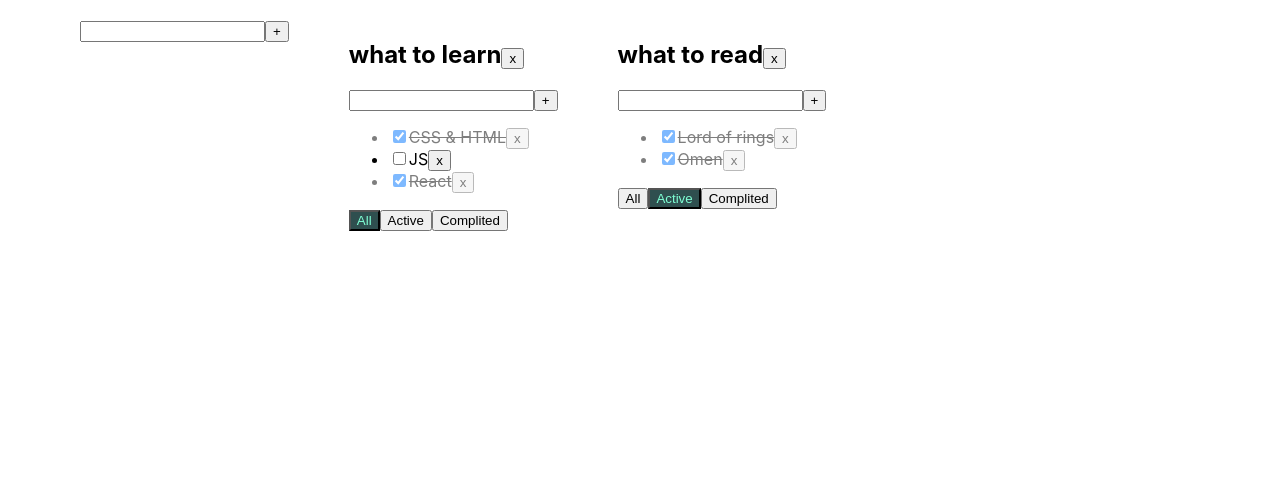
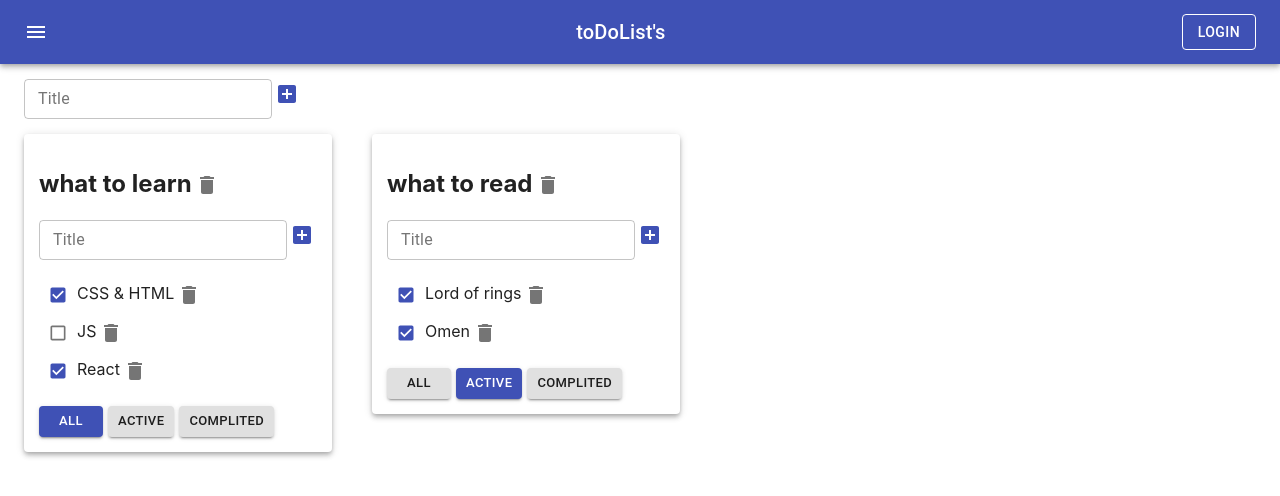
Before and after one commit to Mayariff/my-to-do, a React (Create React App) app: page / in a window 1280 px wide. Shown: the top 496 px of the page. Built offline with nearby package versions, Linux system fonts and the light colour scheme.

Commit message:
add Material-UI

```diff
--- a/package.json
+++ b/package.json
@@ -4,6 +4,8 @@
   "private": true,
   "homepage": "https://Mayariff.github.io/my-to-do",
   "dependencies": {
+    "@material-ui/core": "^4.12.3",
+    "@material-ui/icons": "^4.11.2",
     "@testing-library/jest-dom": "^5.11.4",
     "@testing-library/react": "^11.1.0",
     "@testing-library/user-event": "^12.1.10",
--- a/src/AddItemForm.tsx
+++ b/src/AddItemForm.tsx
@@ -1,4 +1,6 @@
 import React, {ChangeEvent, KeyboardEvent, useState} from 'react';
+import {IconButton, TextField} from "@material-ui/core";
+import { AddBox} from "@material-ui/icons";
 
 type AddItemFormPropsType ={
     addItem: (title: string) => void
@@ -7,32 +9,41 @@
 export  function AddItemForm( props:AddItemFormPropsType){
 
     const [title, setTitle] = useState<string>('')
-    const [error, setError] = useState<string>("")
+    const [error, setError] = useState<boolean>(false)
 
     function onChangeAddTaskHandler(e: ChangeEvent<HTMLInputElement>) {
-        setTitle(e.currentTarget.value)}
+
+        setTitle(e.currentTarget.value)
+        setError(false);}
     function addItem(){
         let trimedTitle = title.trim();
         if (trimedTitle) {
             props.addItem(trimedTitle);
             setTitle('');
         } else {
-            setError("Error! Where is task?");
+           setError(true);
         }
     }
     function onKeyPressHandler(e: KeyboardEvent<HTMLInputElement>) {
-        setError("");
         if (e.key === 'Enter') {
             addItem()
         }
     }
 
     return (<div>
-        <input value={title}
-               onChange={onChangeAddTaskHandler}
-               onKeyPress={onKeyPressHandler}
-               className={error ? "error" : ""}/>
-        <button onClick={addItem}>+</button>
+        <TextField
+            value={title}
+            onChange={onChangeAddTaskHandler}
+            onKeyPress={onKeyPressHandler}
+        variant={"outlined"}
+        size={"small"}
+        label={"Title"}
+        error={error}
+        helperText={error && "Error! Where is text? "}/>
+        <IconButton size={"small"} onClick={addItem} color={"primary"}>
+            <AddBox />
+        </IconButton>
+
         {error && <div className="errorMessage">{error}</div>}
     </div>)
 }
--- a/src/App.css
+++ b/src/App.css
@@ -1,3 +1,4 @@
+/*
 .App {
  padding: 20px;
   display: flex;
@@ -22,4 +23,4 @@
 .isDone {
     opacity: 0.5;
     text-decoration: line-through;
-}
+}*/
--- a/src/App.tsx
+++ b/src/App.tsx
@@ -3,6 +3,8 @@
 import {TaskType, Todolist} from "./Todolist";
 import {v1} from "uuid";
 import {AddItemForm} from "./AddItemForm";
+import {AppBar, Button, Container, Grid, IconButton, Paper, Toolbar, Typography} from "@material-ui/core";
+import {Menu} from "@material-ui/icons";
 
 export type filterType = "All"|"Active"|'Complited'
 type TodolistType ={
@@ -100,8 +102,9 @@
     }
     // рисуем компоненту (просто вынесена для читабельности)
     const todolistComponents = todoList.map(tl=> {
-            return (<Todolist id={tl.id}
-                              key={tl.id}
+            return (<Grid item key={tl.id}>
+                <Paper style={{padding: "15px"}} elevation={4}>
+                <Todolist id={tl.id}
                               title={tl.title}
                               tasks={getTasksForRender(tl)}
                               removeTask={removeTask}
@@ -111,14 +114,34 @@
                               filter={tl.filter}
                               removeTodoList={removeTodoList}
                               changeTaskTitle ={changeTaskTitle}
-                              changeTodolistTitle={changeTodolistTitle}
-            />)
+                              changeTodolistTitle={changeTodolistTitle}/>
+                </Paper>
+            </Grid>)
         })
 
   return (
       <div className={'App'}>
-          <AddItemForm addItem={addTodolist}/>
-          {todolistComponents}
+          <AppBar position="static">
+              <Toolbar style={{justifyContent: "space-between"}}>
+                  <IconButton edge="start" color="inherit" aria-label="menu">
+                      <Menu />
+                  </IconButton>
+                  <Typography variant="h6" >
+                      toDoList's
+                  </Typography>
+                  <Button color="inherit"
+                   variant={"outlined"}>Login</Button>
+              </Toolbar>
+          </AppBar>
+          <Container fixed>
+              <Grid container
+              style={{padding: "15px 0"}}>
+                  <AddItemForm addItem={addTodolist}/>
+              </Grid>
+              <Grid container spacing={5}>
+                  {todolistComponents}
+              </Grid>
+          </Container>
       </div>
   );
 }
--- a/src/EditableSpan.tsx
+++ b/src/EditableSpan.tsx
@@ -1,4 +1,5 @@
 import React, {ChangeEvent, KeyboardEvent, useState} from 'react';
+import {TextField} from "@material-ui/core";
 
 type EditableSpanPropsType={
     title: string
@@ -8,7 +9,9 @@
 export const EditableSpan=(props:EditableSpanPropsType)=>{
     const [title, setTitle] = useState<string>(props.title)
     const [editMode, setEditMode]= useState<boolean>(false)
+
     const changeTitle= (e:ChangeEvent<HTMLInputElement>)=> setTitle(e.currentTarget.value)
+
 
     const onEditMode =()=>setEditMode(true)
     const offEditMode =()=>{
@@ -21,11 +24,13 @@
     }
 
     return (
-        editMode ? <input value={title}
-                          onChange={changeTitle}
-                          onBlur={offEditMode}
-                          autoFocus={true}
-                          onKeyPress={onKeyPressHandler}
-        />: <span onDoubleClick={onEditMode}>{props.title}</span>
+        editMode ? <TextField
+                variant="standard"
+                value={title}
+                onChange={changeTitle}
+                onBlur={offEditMode}
+                autoFocus={true}
+                onKeyPress={onKeyPressHandler}/>
+         : <span onDoubleClick={onEditMode}>{props.title}</span>
     );
 };
--- a/src/Todolist.tsx
+++ b/src/Todolist.tsx
@@ -2,6 +2,8 @@
 import {filterType} from "./App";
 import {AddItemForm} from "./AddItemForm";
 import {EditableSpan} from "./EditableSpan";
+import {Button, Card, CardContent, Checkbox, IconButton} from "@material-ui/core";
+import {Delete} from "@material-ui/icons";
 
 export type TaskType = {
     id: string
@@ -13,63 +15,81 @@
     id: string
     title: string
     tasks: Array<TaskType>
-    removeTask: (id: string,todolistID: string) => void
-    changeFilter: (value: filterType,todolistID: string) => void
-    addTasks: (value: string,todolistID: string) => void
+    removeTask: (id: string, todolistID: string) => void
+    changeFilter: (value: filterType, todolistID: string) => void
+    addTasks: (value: string, todolistID: string) => void
     ChangeStatusIsDone: (id: string, isDone: boolean, todolistID: string) => void
     filter: filterType
-    removeTodoList: (todolistID: string)=> void
-    changeTaskTitle: (taskID:string, title: string, todolistID: string)=>void
-    changeTodolistTitle: (title: string, todolistID: string)=>void
+    removeTodoList: (todolistID: string) => void
+    changeTaskTitle: (taskID: string, title: string, todolistID: string) => void
+    changeTodolistTitle: (title: string, todolistID: string) => void
 }
 
 export function Todolist(props: TodolistType) {
 
 
-
-    const removeTodoList=()=> props.removeTodoList(props.id)
+    const removeTodoList = () => props.removeTodoList(props.id)
 
     const onClickAll = () => props.changeFilter("All", props.id)
     const onClickActive = () => props.changeFilter("Active", props.id)
     const onClickComplited = () => props.changeFilter("Complited", props.id)
-    const addTask = (title:string) => props.addTasks(title, props.id)
-    const changeTodolistTitle =(title: string)=> props.changeTodolistTitle(title, props.id)
+    const addTask = (title: string) => props.addTasks(title, props.id)
+    const changeTodolistTitle = (title: string) => props.changeTodolistTitle(title, props.id)
 
 
     return (
         <div>
             <h2>
                 <EditableSpan title={props.title} changeTitle={changeTodolistTitle}/>
-                <button onClick={removeTodoList}>x</button></h2>
-            <AddItemForm addItem={addTask} />
+                <IconButton size={"small"} onClick={removeTodoList}>
+                    <Delete/>
+                </IconButton>
+            </h2>
 
-            <ul>
-                {
-                    props.tasks.map(t => {
+            <AddItemForm addItem={addTask}/>
+
+            <ul style={{listStyle: 'none', padding: "0"}}>
+                {props.tasks.map(t => {
                         const onRemoveHandler = () => props.removeTask(t.id, props.id)
                         const onCheckboxHandler = (e: ChangeEvent<HTMLInputElement>) => props.ChangeStatusIsDone(t.id, e.currentTarget.checked, props.id)
-                        const changeTaskTitle= (title: string)=> props.changeTaskTitle(t.id,title, props.id)
+                        const changeTaskTitle = (title: string) => props.changeTaskTitle(t.id, title, props.id)
 
-                        return (
-                            <li key={t.id} className={t.isDone ? "isDone" : ""}>
-                                <input type='checkbox'
-                                       onChange={onCheckboxHandler}
-                                       checked={t.isDone}/>
+                        return (<>
+                            <li key={t.id}>
+                                <Checkbox
+                                    color={"primary"}
+                                    onChange={onCheckboxHandler}
+                                    checked={t.isDone}
+                                size={"small"}/>
+
                                 <EditableSpan title={t.title} changeTitle={changeTaskTitle}/>
-                                <button onClick={onRemoveHandler}>x</button>
+                                <IconButton size={"small"} onClick={onRemoveHandler}>
+                                    <Delete/>
+                                </IconButton>
                             </li>
-                        )
-                    })
-                }
+                        </>)
+                    })}
             </ul>
             <div>
-                <button onClick={onClickAll} className={props.filter === "All" ? 'activeFilter' : ""}>All</button>
-                <button onClick={onClickActive} className={props.filter === "Active" ? 'activeFilter' : ""}>Active
-                </button>
-                <button onClick={onClickComplited}
-                        className={props.filter === "Complited" ? 'activeFilter' : ""}> Complited
-                </button>
+                <Button variant="contained" size={"small"}
+                        color={props.filter === "All" ? 'primary' : "default"}
+                        onClick={onClickAll}>
+                    All
+                </Button>
+                <Button
+                    style={{margin: "0 5px"}}
+                    variant="contained" size={"small"}
+                        color={props.filter === "Active" ? 'primary' : "default"}
+                        onClick={onClickActive}>
+                    Active
+                </Button>
+                <Button
+                    variant="contained" size={"small"}
+                        color={props.filter === "Complited" ? 'primary' : "default"}
+                        onClick={onClickComplited}>
+                    Complited
+                </Button>
             </div>
-        </div>
+            </div>
     )
 }
```
Also changed, not shown: 1 other file (tests, documents, lock files or other folders).
